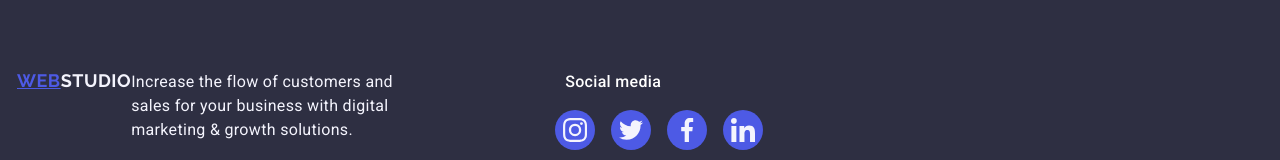
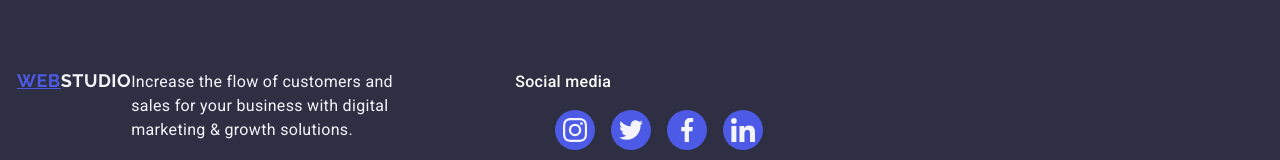
Before and after one commit to Anton-Fomin481/HomeWork4, a plain HTML site: page index.html in a window 1280 px wide. Shown: the part 3404-3564 px from the top of the page. Drawn offline with nearby package versions, Linux system fonts and the light colour scheme.

Commit message:
commit27

```diff
--- a/css/style.css
+++ b/css/style.css
@@ -3,12 +3,7 @@ body {
   color: #434455;
   background-color: #ffffff;
 }
-h1,
-h2,
-h3,
-h4,
-h5,
-h6,
+
 p {
   margin: 0;
 }
@@ -396,13 +391,21 @@ p {
   max-width: 264px;
 }
 .foot-p-two {
-  margin-left: 50px;
   margin-bottom: 16px;
   font-weight: 500;
   font-size: 16px;
   line-height: 1.5;
   letter-spacing: 0.02em;
   color: #ffffff;
+}
+h1,
+h2,
+h3,
+h4,
+h5,
+h6,
+p {
+  margin: 0;
 }
 .foot-list {
   list-style-type: none;
```
